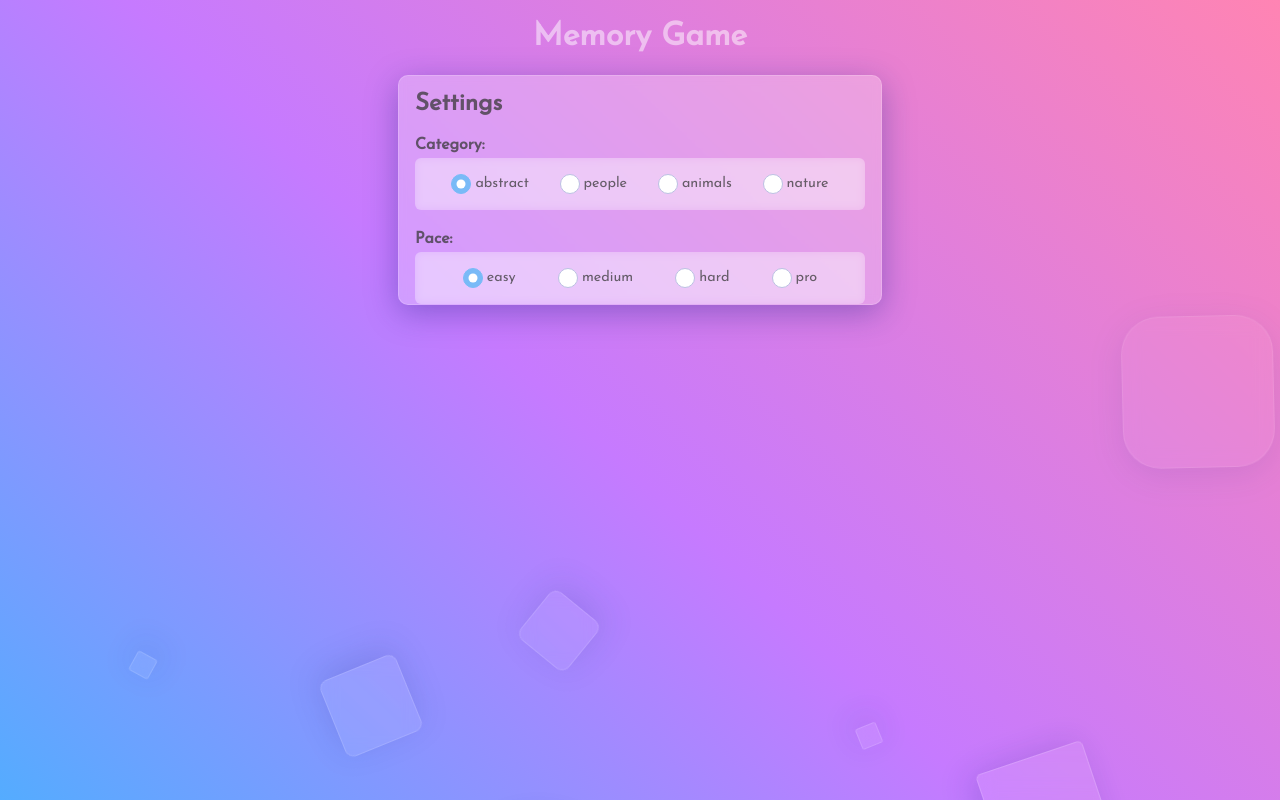
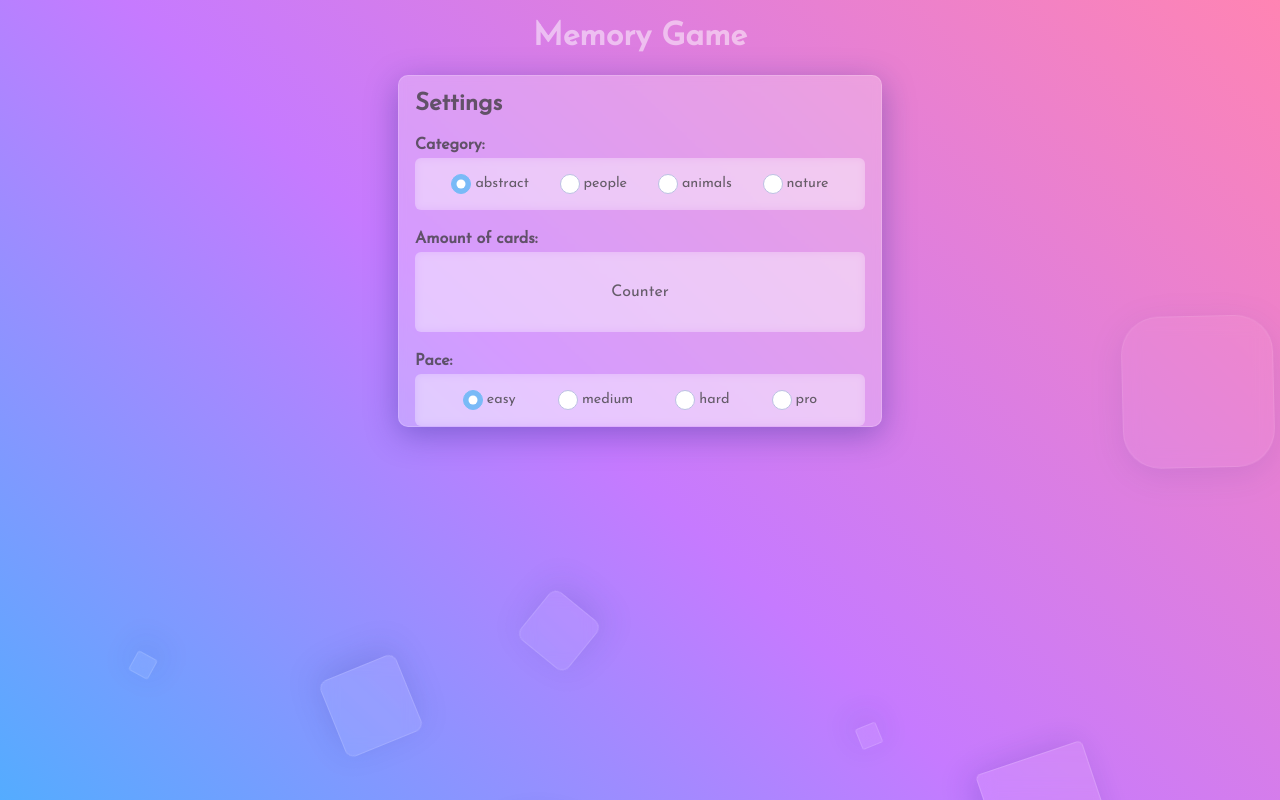
Before and after one commit to justinklam/memory, a React (Create React App) app: page / in a window 1280 px wide. Built offline with nearby package versions, Linux system fonts and the light colour scheme; no server answers.

Commit message:
import Counter component into Settings. add in jsx to render Counter

```diff
--- a/src/components/Settings/Settings.jsx
+++ b/src/components/Settings/Settings.jsx
@@ -3,8 +3,10 @@ import PropTypes from 'prop-types';
 
 import { CATEGORIES, PACE } from './../../constant';
 
+import RadioBox from '../RadioBox/RadioBox.jsx';
+import Counter from '../Counter/Counter';
+
 import styles from './Settings.module.css';
-import RadioBox from '../RadioBox/RadioBox.jsx';
 
 const Settings = () => {
   const [category, setCategory] = useState(CATEGORIES[0]);
@@ -26,6 +28,11 @@ const Settings = () => {
             ))}
           </div>
 
+          <h4>Amount of cards:</h4>
+          <div className={`${styles.setting}`}>
+            <Counter/>
+          </div>
+
           <h4>Pace:</h4>
           <div className={`${styles.setting}`}>
             {PACE.map(item => (
```
